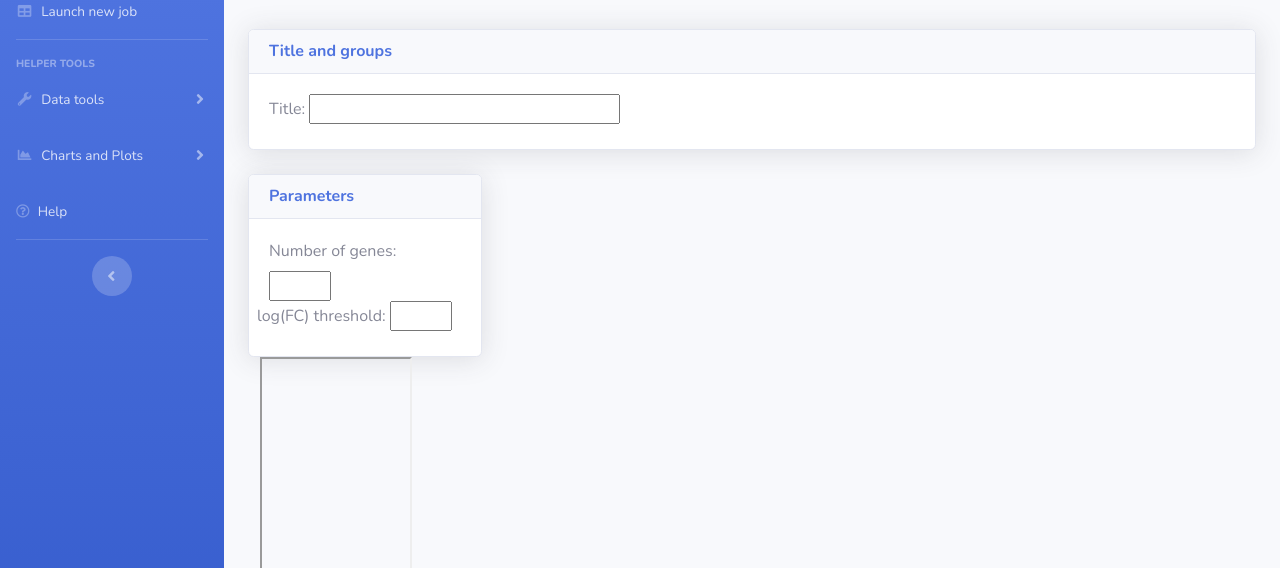
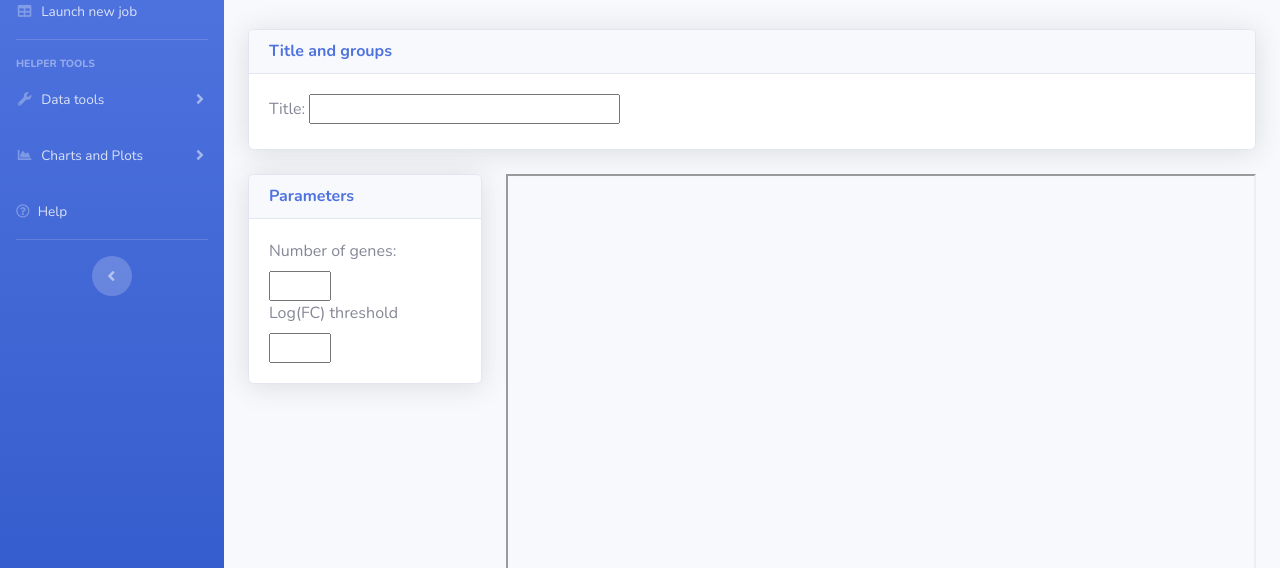
Before and after one commit to sert23/conDE, a Django app: template templates/volcano.html in a window 1280 px wide. Shown: the part 145-713 px from the top of the page. Run offline with Django 3.2, Linux system fonts and the light colour scheme; the template is opened without the code that fills it, so the values that code supplies are empty; parts of the project's set-up code (start-up, migrations or seed data) failed here and were passed over; some libraries are stand-ins or nearby versions.

Commit message:
testing new parameters in volcano

```diff
--- a/templates/volcano.html
+++ b/templates/volcano.html
@@ -50,13 +50,14 @@
                             <label for="id_FC" class="control-label ">
                     Number of genes: </label>  <input type="text" name="parameter" value="" id="id_max" size="4" style="padding-right: 1px;"/>
                         </div>
-                            <div class="row">
+                    </div>
+                    <div class="row">
                         <div class="col-lg-12">
                             <label for="id_FC" class="control-label ">
-                    log(FC) threshold: </label>  <input type="text" name="parameter" value="" id="id_max" size="4" style="padding-right: 1px;"/>
+                    Log(FC) threshold </label>  <input type="text" name="parameter" value="" id="id_max" size="4" style="padding-right: 1px;"/>
                         </div>
+                    </div>
 
-                    </div>
                 </div>
 
               </div>
```
